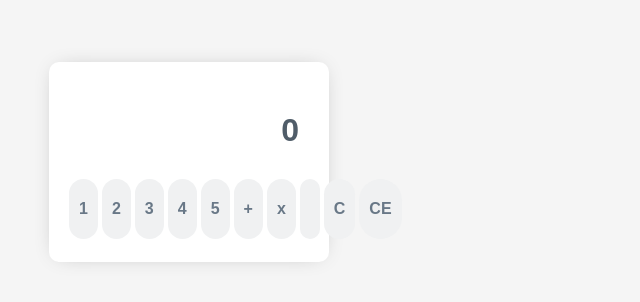
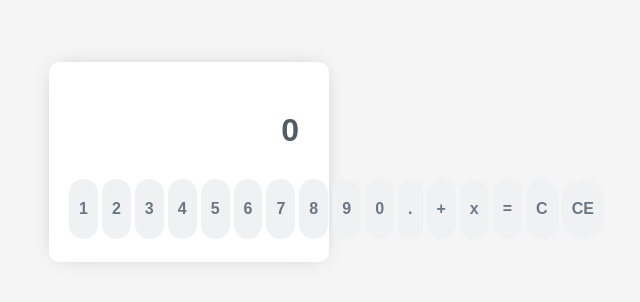
Before and after one commit to diegofrr/dio-challenges, a React (Create React App) app in the folder 01-calculator/: page / in a window 1280 px wide. Shown: the part 238-540 px from the top of the page, without its empty margins (451-1091 px from the left). Built offline with nearby package versions, Linux system fonts and the light colour scheme; a web font is replaced by a local one.

Commit message:
feat: add more buttons

```diff
--- a/01-calculator/src/components/Calculator/index.jsx
+++ b/01-calculator/src/components/Calculator/index.jsx
@@ -40,12 +40,17 @@ export const Calculator = () => {
                     <Button onclick={addLabel} label='3' />
                     <Button onclick={addLabel} label='4' />
                     <Button onclick={addLabel} label='5' />
-
+                    <Button onclick={addLabel} label='6' />
+                    <Button onclick={addLabel} label='7' />
+                    <Button onclick={addLabel} label='8' />
+                    <Button onclick={addLabel} label='9' />
+                    <Button onclick={addLabel} label='0' />
+                    <Button onclick={addLabel} label='.' />
 
                     <Button onclick={addLabel} label='+' />
                     <Button onclick={addLabel} label='x' />
 
-                    <Button onclick={handleSubmit} />
+                    <Button onclick={handleSubmit} label='=' />
                     <Button onclick={clear} label='C' />
                     <Button onclick={erase} label='CE' />
                 </div>
```
